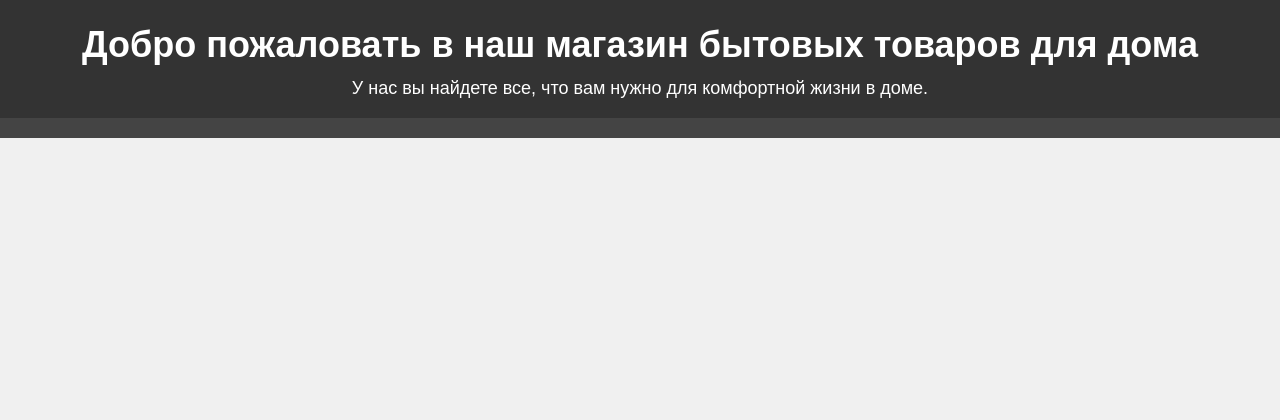
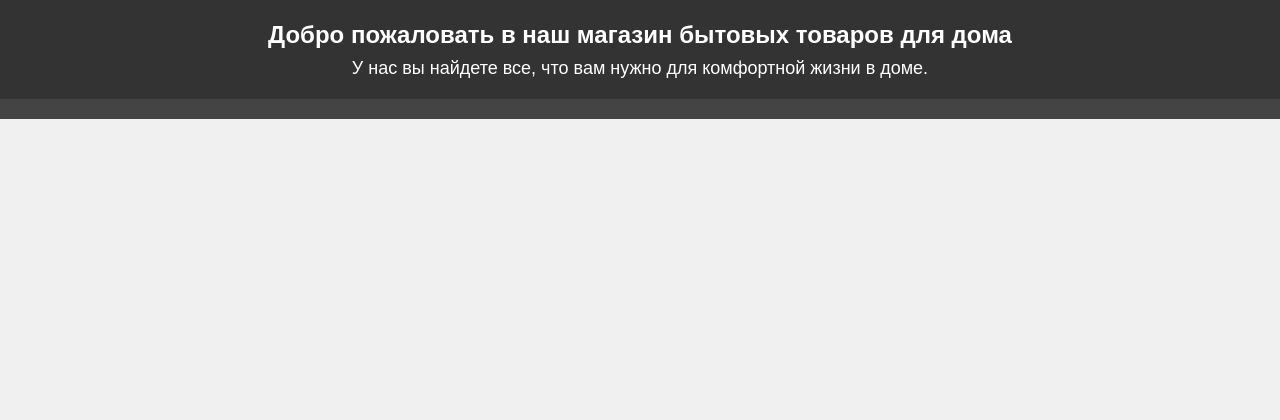
Before and after one commit to Jackwood94/landing, a Flask app: template templates/layout.html in a window 1280 px wide. Shown: the top 420 px of the page. Run offline with Flask 3, Linux system fonts and the light colour scheme; the template is opened without the code that fills it, so the values that code supplies are empty.

Commit message:
Update style.css

```diff
--- a/static/css/style.css
+++ b/static/css/style.css
@@ -21,7 +21,7 @@ header {
 }
 
 header h1 {
-    font-size: 36px;
+    font-size: 3vh;
 }
 
 header p {
```
